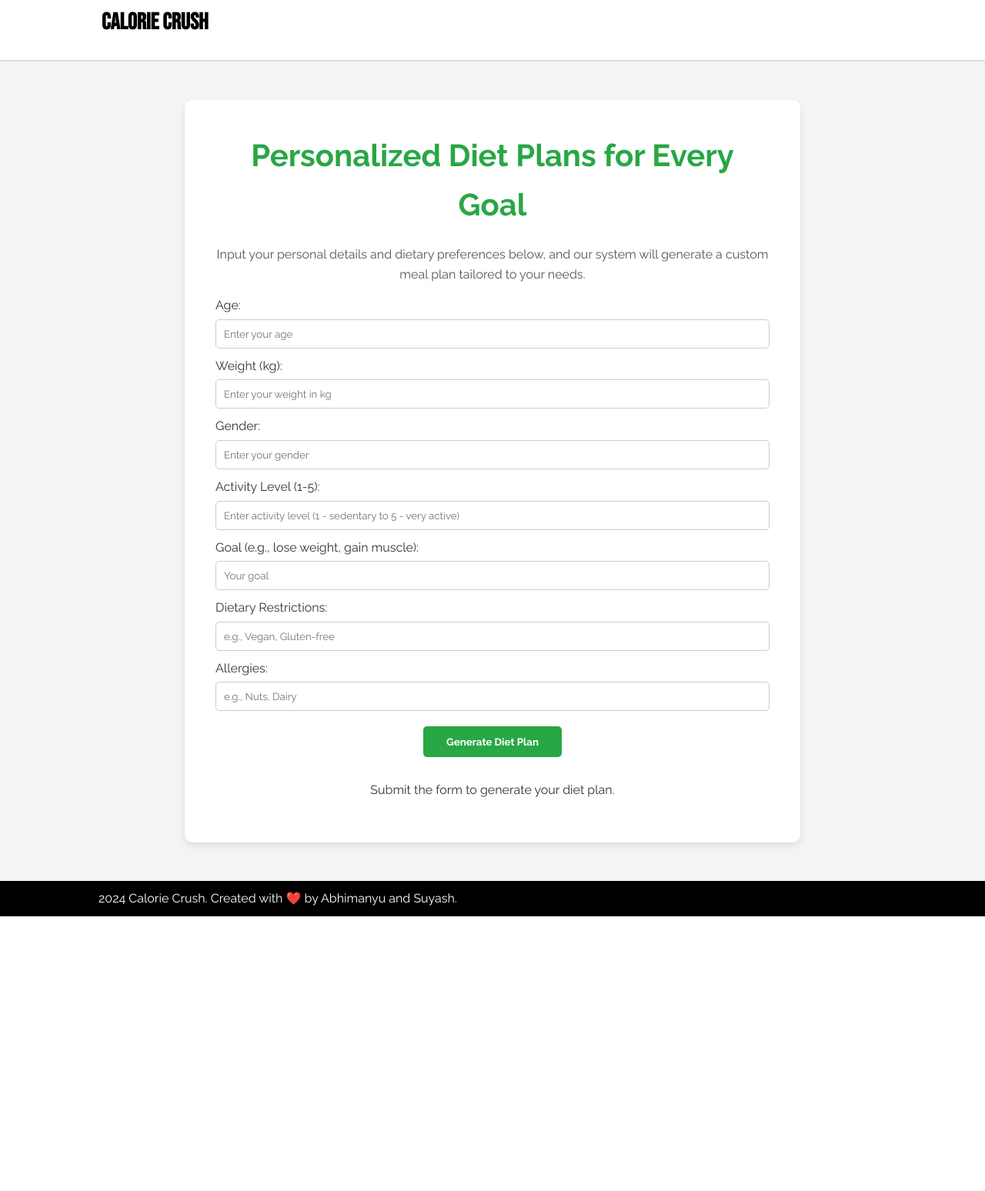
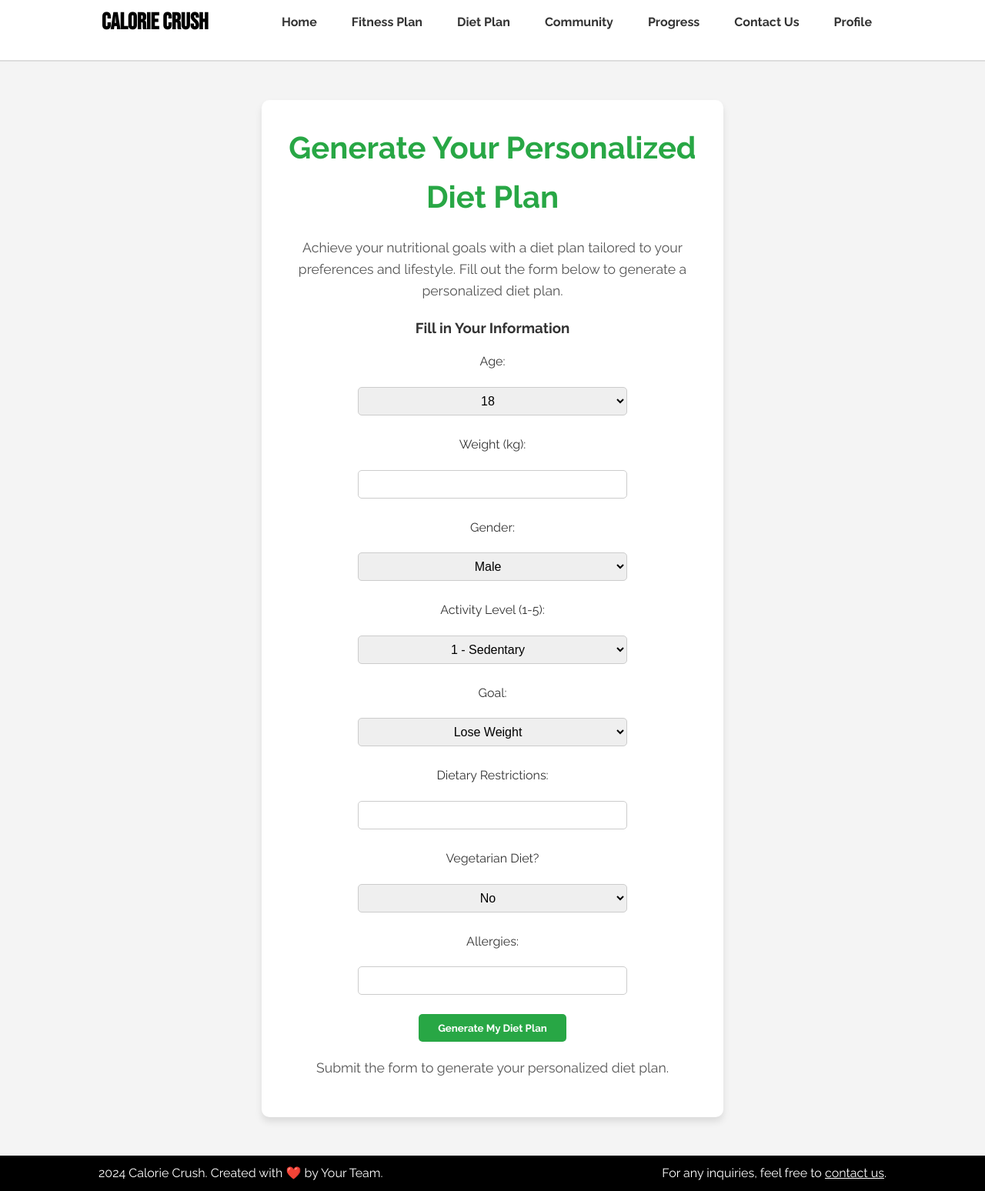
Before and after one commit to Astonix23/Calorie-Crush-main, a Flask app: page /diet-plan-page in a window 1280 px wide. Shown: the whole page at 77% size. Before the commit the page ends 1191 px from the top, so only its background shows below. Run offline with Flask 3, Linux system fonts and the light colour scheme.

Commit message:
Completed diet plan

```diff
--- a/app.py
+++ b/app.py
@@ -158,29 +158,37 @@ def save_database(data):
 def index():
     return render_template("index.html")
 
-
-
-
 @app.route("/diet-plan-page")
-def diet_plan_page():
+def diet_plan():
     return render_template("diet-plan.html")
 
+# Route to handle the form submission and generate the diet plan
 @app.route('/generate-diet-plan', methods=['POST'])
 def generate_diet_plan():
-    # Collect user input from the form
+    # Collect user input from the form and print them for debugging
     age = int(request.form['age'])
     weight = float(request.form['weight'])
     gender = request.form['gender']
     activity_level = int(request.form['activity_level'])
     goal = request.form['goal']
-    dietary_restrictions = request.form['dietary_restrictions']
-    allergies = request.form['allergies']
+    dietary_restrictions = request.form.get('dietary_restrictions', '')
+    allergies = request.form.get('allergies', '')
+    vegetarian = request.form.get('vegetarian') == 'Yes'  # Handle vegetarian preference
 
-    # Call the AI/ML-based diet plan generator
-    diet_plan, nutrients = handle_form_submission(age, weight, gender, activity_level, goal, dietary_restrictions, allergies)
+    # Debug: print user inputs to check if they are captured correctly
+    print(f"Age: {age}, Weight: {weight}, Gender: {gender}, Activity Level: {activity_level}")
+    print(f"Goal: {goal}, Dietary Restrictions: {dietary_restrictions}, Allergies: {allergies}, Vegetarian: {vegetarian}")
 
-    # Render the same template, but now with the generated diet plan
+    # Generate the diet plan (assume handle_form_submission is working properly)
+    diet_plan, nutrients = handle_form_submission(age, weight, gender, activity_level, goal, dietary_restrictions, allergies, vegetarian)
+
+    # Debug: print diet plan and nutrients to check if they are generated correctly
+    print(f"Diet Plan: {diet_plan}")
+    print(f"Nutrients: {nutrients}")
+
+    # Render the diet plan page with the generated diet plan
     return render_template('diet-plan.html', diet_plan=diet_plan, nutrients=nutrients)
+
 
 @app.route("/fitness-plan-page")
 def fitness_plan_page():
--- a/static/diet-plan.css
+++ b/static/diet-plan.css
@@ -1,157 +1,105 @@
-/* General Body Styling */
-body {
-  font-family: 'Raleway', sans-serif;
-  margin: 0;
-  padding: 0;
-  background-color: #f4f4f4;
+/* Diet Plan Section */
+#diet-section {
+  padding: 40px;
+  background-color: #f9f9f9;
+  min-height: 80vh;
 }
 
-/* Header Styling */
-header {
+#diet-section h2 {
+  font-size: 2.5rem;
+  color: #333;
+  text-align: center;
+  margin-bottom: 20px;
+}
+
+#diet-section p {
+  font-size: 1.2rem;
+  text-align: center;
+  color: #555;
+  margin-bottom: 30px;
+}
+
+.diet-form {
+  max-width: 600px;
+  margin: 0 auto;
+  display: flex;
+  flex-direction: column;
+  gap: 20px;
+}
+
+.diet-form label {
+  font-size: 1.1rem;
+  color: #333;
+}
+
+.diet-form input[type="number"],
+.diet-form input[type="text"] {
+  padding: 10px;
+  font-size: 1rem;
+  border: 1px solid #ccc;
+  border-radius: 5px;
+  width: 100%;
+}
+
+.diet-btn {
+  padding: 15px;
+  font-size: 1.2rem;
   background-color: #28a745;
-  padding: 20px 0;
   color: white;
+  border: none;
+  border-radius: 5px;
+  cursor: pointer;
+  transition: background-color 0.3s ease;
+}
+
+.diet-btn:hover {
+  background-color: #218838;
+}
+
+#diet-result {
+  margin-top: 40px;
   text-align: center;
 }
 
-header .logo h1 {
-  font-family: 'Bebas Neue', cursive;
-  font-size: 30px;
-  margin: 0;
+#diet-result h3 {
+  font-size: 1.8rem;
+  color: #333;
+  margin-bottom: 20px;
 }
 
-header nav ul {
+.diet-result-list {
   list-style: none;
   padding: 0;
 }
 
-header nav ul li {
-  display: inline-block;
-  margin: 0 15px;
+.diet-result-list li {
+  margin-bottom: 20px;
 }
 
-header nav ul li a {
-  color: white;
-  text-decoration: none;
-  font-weight: bold;
+.diet-result-list li h4 {
+  font-size: 1.4rem;
+  color: #333;
 }
 
-/* Diet Plan Section */
-#diet-plan {
-  display: flex;
-  align-items: center;
-  justify-content: center;
-  padding: 50px 0;
-  background-color: #f4f4f4;
-}
-
-.diet-plan-content {
-  background-color: #fff;
-  padding: 40px;
-  border-radius: 10px;
-  box-shadow: 0px 4px 8px rgba(0, 0, 0, 0.1);
-  max-width: 800px;
-  width: 100%;
-  text-align: center; /* Center content inside the section */
-}
-
-.diet-plan-content h2 {
-  font-size: 2.5rem;
-  margin-bottom: 20px;
-  color: #28a745;
-}
-
-.diet-plan-content p {
-  margin-bottom: 15px;
+.diet-result-list li p {
+  font-size: 1rem;
   color: #555;
 }
 
-/* Form Styling */
-form {
-  margin-bottom: 30px;
+#diet-result p {
+  font-size: 1.1rem;
+  color: #555;
 }
 
-form label {
-  display: block;
-  margin-top: 10px;
-  text-align: left;
+/* Footer */
+footer {
+  background-color: black;
+  color: white;
+  text-align: center;
+  padding: 10px 0;
 }
 
-form input {
-  width: 100%;
-  padding: 10px;
-  margin-top: 5px;
-  border: 1px solid #ccc;
-  border-radius: 5px;
-}
-
-form button {
-  display: inline-block;
-  padding: 12px 30px;
-  background-color: #28a745;
-  color: #fff;
-  border-radius: 5px;
-  font-weight: bold;
-  text-decoration: none;
-  transition: background-color 0.3s ease, color 0.3s ease;
-  cursor: pointer;
-  margin-top: 20px;
-  border: none;
-}
-
-form button:hover {
-  background-color: #218838;
-}
-
-/* Result Styling */
-#diet-result {
-  margin-top: 30px;
-  font-size: 1.2rem;
-  color: #555;
-  text-align: center;
-}
-
-#diet-result h3 {
-  font-size: 2rem;
-  color: #28a745;
-  margin-bottom: 20px;
-}
-
-#diet-result ul {
-  list-style: none;
-  padding: 0;
-}
-
-#diet-result ul li {
-  margin-bottom: 30px;
-  text-align: center;
-}
-
-#diet-result img {
-  max-width: 100%;
-  border-radius: 10px;
-  box-shadow: 0 4px 8px rgba(0, 0, 0, 0.1);
-}
-
-#diet-result p {
-  font-size: 1rem;
-  color: #333;
-}
-
-#diet-result a {
-  text-decoration: none;
-  color: #28a745;
-  font-weight: bold;
-}
-
-#diet-result a:hover {
-  color: #218838;
-}
-
-/* Footer Styling */
-footer {
-  background-color: #28a745;
-  padding: 20px;
-  text-align: center;
+footer p {
+  margin: 0;
   color: white;
 }
--- a/static/fitness-plan.css
+++ b/static/fitness-plan.css
@@ -10,8 +10,8 @@
 
 .fitness-plan-content {
   background-color: #fff;
-  padding: 40px;
-  max-width: 800px;
+  padding: 30px;
+  max-width: 600px;
   width: 100%;
   border-radius: 10px;
   box-shadow: 0px 6px 10px rgba(0, 0, 0, 0.1);
@@ -19,7 +19,7 @@
 }
 
 .fitness-plan-content h2 {
-  font-size: 2.5rem;
+  font-size: 2.5rem; /* Larger, more readable size */
   color: #28a745;
   margin-bottom: 20px;
 }
@@ -30,15 +30,64 @@
   color: #555;
 }
 
+/* Form Styling */
+.fitness-plan-content form {
+  display: flex;
+  flex-direction: column;
+  gap: 15px;
+  align-items: center;
+}
+
+.fitness-plan-content form label {
+  font-size: 1rem;
+  color: #333;
+  display: block;
+  text-align: center;
+  width: 100%;
+  margin-bottom: 5px;
+}
+
+.select-dropdown,
+.input-select {
+  width: 100%;
+  max-width: 350px;
+  padding: 8px;
+  font-size: 1rem;
+  border: 1px solid #ccc;
+  border-radius: 5px;
+  margin-bottom: 10px;
+  text-align: center;
+}
+
+/* Checkbox group styling for side-by-side display */
+.checkbox-group {
+  display: flex;
+  flex-wrap: wrap;
+  justify-content: center;
+  gap: 20px; /* Spacing between checkbox-label pairs */
+}
+
+.checkbox-group label {
+  display: flex;
+  align-items: center; /* Aligns checkbox and label text */
+  gap: 5px; /* Space between checkbox and label */
+}
+
+.checkbox-group input[type="checkbox"] {
+  width: auto; /* Keep checkbox compact */
+}
+
+/* Button styling */
 .btn {
   background-color: #28a745;
   color: white;
-  padding: 12px 30px;
+  padding: 10px 25px;
   text-decoration: none;
   font-weight: bold;
   border-radius: 5px;
   cursor: pointer;
   transition: background-color 0.3s ease;
+  border: none;
 }
 
 .btn:hover {
--- a/templates/diet-plan.html
+++ b/templates/diet-plan.html
@@ -14,89 +14,125 @@
     <meta charset="UTF-8" />
     <meta name="viewport" content="width=device-width, initial-scale=1.0" />
     <meta http-equiv="X-UA-Compatible" content="ie=edge" />
-    <title>Diet Plan</title>
-    <!-- Correctly linking the CSS file -->
-    <link rel="stylesheet" href="{{ url_for('static', filename='diet-plan.css') }}">
-    <link rel="stylesheet" href="{{ url_for('static', filename='base.css') }}">
+    <title>Personalized Diet Plan | Calorie Crush</title>
+    <link rel="stylesheet" href="/static/base.css" />
+    <link rel="stylesheet" href="/static/fitness-plan.css" /> <!-- Reuse same styles for consistency -->
   </head>
   <body>
     <header>
       <div class="container bebas">
         <div class="logo bebas">
-          <h1>CALORIE CRUSH</h1>
+          <h1 style="font-size: 30px">CALORIE CRUSH</h1>
         </div>
         <nav>
           <ul>
             <li class="raleway"><a href="/">Home</a></li>
+            <li class="raleway"><a href="/fitness-plan-page">Fitness Plan</a></li>
             <li class="raleway"><a href="/diet-plan-page">Diet Plan</a></li>
+            <li class="raleway"><a href="/community-page">Community</a></li>
+            <li class="raleway"><a href="/progress-page">Progress</a></li>
+            <li class="raleway"><a href="/contact-us-page">Contact Us</a></li>
+            <li class="raleway login-btn"><a href="/login-profile-page">Profile</a></li>
           </ul>
         </nav>
       </div>
     </header>
 
-    <section id="diet-plan">
-      <div class="diet-plan-content raleway">
-        <h2>Personalized Diet Plans for Every Goal</h2>
+    <section id="fitness-plan"> <!-- Reusing the section ID for consistent styling -->
+      <div class="fitness-plan-content raleway">
+        <h2>Generate Your Personalized Diet Plan</h2>
         <p>
-          Input your personal details and dietary preferences below, and our system will generate a custom meal plan tailored to your needs.
+          Achieve your nutritional goals with a diet plan tailored to your preferences and lifestyle. Fill out the form below to generate a personalized diet plan.
         </p>
 
-        <!-- Diet Plan Form -->
-        <form action="{{ url_for('generate_diet_plan') }}" method="post">
+        <!-- Form for Diet Plan -->
+        <form action="/generate-diet-plan" method="post">
+          <h3>Fill in Your Information</h3>
+
           <label for="age">Age:</label>
-          <input type="number" id="age" name="age" placeholder="Enter your age" required>
+          <select id="age" name="age" class="select-dropdown">
+            <option value="18">18</option>
+            <option value="25">25</option>
+            <option value="35">35</option>
+            <option value="45">45</option>
+            <option value="55">55+</option>
+          </select>
 
           <label for="weight">Weight (kg):</label>
-          <input type="number" id="weight" name="weight" placeholder="Enter your weight in kg" required>
+          <input type="number" id="weight" name="weight" class="input-select" required>
 
           <label for="gender">Gender:</label>
-          <input type="text" id="gender" name="gender" placeholder="Enter your gender" required>
+          <select id="gender" name="gender" class="select-dropdown">
+            <option value="Male">Male</option>
+            <option value="Female">Female</option>
+            <option value="Other">Other</option>
+          </select>
 
           <label for="activity_level">Activity Level (1-5):</label>
-          <input type="number" id="activity_level" name="activity_level" placeholder="Enter activity level (1 - sedentary to 5 - very active)" required>
+          <select id="activity_level" name="activity_level" class="select-dropdown">
+            <option value="1">1 - Sedentary</option>
+            <option value="2">2 - Lightly Active</option>
+            <option value="3">3 - Moderately Active</option>
+            <option value="4">4 - Very Active</option>
+            <option value="5">5 - Super Active</option>
+          </select>
 
-          <label for="goal">Goal (e.g., lose weight, gain muscle):</label>
-          <input type="text" id="goal" name="goal" placeholder="Your goal" required>
+          <label for="goal">Goal:</label>
+          <select id="goal" name="goal" class="select-dropdown">
+            <option value="Lose Weight">Lose Weight</option>
+            <option value="Maintain Weight">Maintain Weight</option>
+            <option value="Gain Muscle">Gain Muscle</option>
+          </select>
 
           <label for="dietary_restrictions">Dietary Restrictions:</label>
-          <input type="text" id="dietary_restrictions" name="dietary_restrictions" placeholder="e.g., Vegan, Gluten-free">
+          <input type="text" id="dietary_restrictions" name="dietary_restrictions" class="input-select">
+
+          <label for="vegetarian">Vegetarian Diet?</label>
+          <select id="vegetarian" name="vegetarian" class="select-dropdown">
+              <option value="No">No</option>
+              <option value="Yes">Yes</option>
+          </select>
 
           <label for="allergies">Allergies:</label>
-          <input type="text" id="allergies" name="allergies" placeholder="e.g., Nuts, Dairy">
+          <input type="text" id="allergies" name="allergies" class="input-select">
 
-          <button type="submit">Generate Diet Plan</button>
+          <button type="submit" class="btn">Generate My Diet Plan</button>
         </form>
 
-        <div id="diet-result">
+        <!-- Display the Diet Plan Result -->
+        <div id="fitness-result">
           {% if diet_plan %}
-              <h3>Your Personalized Meals</h3>
+              <h3>Your Personalized Meal Plan</h3>
               <ul>
                   {% for meal in diet_plan %}
                       <li>
-                          <!-- Use Jinja's | title filter to format the string -->
-                          <h4>{{ meal.title | title }}</h4>
-                          <img src="{{ meal.image }}" alt="{{ meal.title }}" style="max-width: 300px;">
-                          <p><a href="{{ meal.meal_url }}" target="_blank">View Recipe</a></p>
+                          <h4>{{ meal.meal_time }}: {{ meal.name }}</h4>
+                          <p>Calories: {{ meal.calories }} kcal</p>
+                          <p>Protein: {{ meal.protein }}g</p>
+                          <p>Carbs: {{ meal.carbs }}g</p>
+                          <p>Fats: {{ meal.fats }}g</p>
                       </li>
                   {% endfor %}
               </ul>
 
-              <h3>Total Nutritional Information for the Day:</h3>
+              <h3>Total Nutritional Summary:</h3>
               <p>Calories: {{ nutrients.calories }} kcal</p>
-              <p>Protein: {{ nutrients.protein }} g</p>
-              <p>Carbohydrates: {{ nutrients.carbohydrates }} g</p>
-              <p>Fat: {{ nutrients.fat }} g</p>
-
+              <p>Protein: {{ nutrients.protein }}g</p>
+              <p>Carbs: {{ nutrients.carbohydrates }}g</p>
+              <p>Fats: {{ nutrients.fats }}g</p>
           {% else %}
-              <p>Submit the form to generate your diet plan.</p>
+              <p>Submit the form to generate your personalized diet plan.</p>
           {% endif %}
-      </div>
+        </div>
       </div>
     </section>
 
     <footer class="raleway">
       <div class="container">
-        <p>2024 Calorie Crush. Created with ❤️ by Abhimanyu and Suyash.</p>
+        <p>2024 Calorie Crush. Created with ❤️ by Your Team.</p>
+        <p>
+          For any inquiries, feel free to <a style="color: white" href="#contact">contact us</a>.
+        </p>
       </div>
     </footer>
   </body>
```
Also changed, not shown: diet_plan_gen.py (+98 -101 lines), templates/fitness-plan.html (+41 -37 lines).
